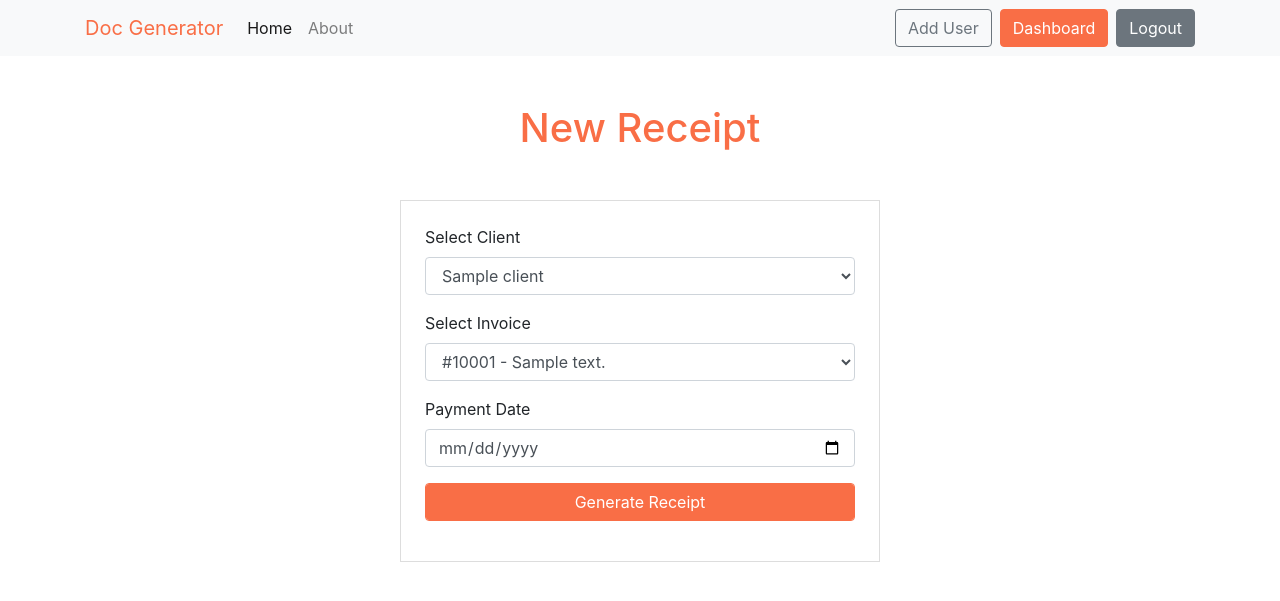
After one commit to prashantgrg01/doc-generator, a Flask app: page /receipt/new in a window 1280 px wide. The commit adds this page. Shown: the top 601 px of the page. Run offline with Flask 2, Linux system fonts and the light colour scheme; a user stored in the database is signed in; tables that the repository leaves empty hold one stand-in row (values such as "Sample post"); some libraries are stand-ins or nearby versions.

Commit message:
added client feature and receipt generation feature

```diff
--- a/app/__init__.py
+++ b/app/__init__.py
@@ -7,7 +7,8 @@ from flask_login import LoginManager
 app = Flask(__name__)
 app.config["SECRET_KEY"] = "secretkey"
 app.config["SQLALCHEMY_DATABASE_URI"] = "sqlite:///../site.db"
-app.config["INVOICE_FOLDER"] = os.path.dirname(os.path.abspath(__file__)) + "/generated_docs/"
+app.config["INVOICE_FOLDER"] = os.path.dirname(os.path.abspath(__file__)) + "/generated_docs/invoices/"
+app.config["RECEIPT_FOLDER"] = os.path.dirname(os.path.abspath(__file__)) + "/generated_docs/receipts/"
 db = SQLAlchemy(app)
 bcrypt = Bcrypt(app)
 login_manager = LoginManager(app)
--- a/app/forms.py
+++ b/app/forms.py
@@ -1,10 +1,10 @@
 from flask_wtf import FlaskForm
-from wtforms import Form, FieldList, FormField, IntegerField, StringField, PasswordField, SubmitField, BooleanField
-from wtforms.fields.html5 import EmailField
+from wtforms import Form, FieldList, FormField, IntegerField, StringField, PasswordField, SubmitField, BooleanField, SelectField
+from wtforms.fields.html5 import EmailField, DateField
 from wtforms.validators import DataRequired, Length, Email, EqualTo
 from app.models import User
 
-# Registration Form
+# User Registration Form
 class RegistrationForm(FlaskForm):
   username = StringField("Username", validators=[DataRequired(), Length(min=2, max=20)])
   email = EmailField("Email", validators=[DataRequired(), Email()])
@@ -24,12 +24,28 @@ class RegistrationForm(FlaskForm):
     if user:
       raise ValidationError("Email already exists! Please choose a different one.")
 
-# Login Form
+# User Login Form
 class LoginForm(FlaskForm):
   email = EmailField("Email", validators=[DataRequired(), Email()])
   password = PasswordField("Password", validators=[DataRequired()])
   remember = BooleanField("Remember Me")
   submit = SubmitField("Login")
+
+# Client Registration Form
+class NewClientForm(FlaskForm):
+  name = StringField("Client Name", validators=[DataRequired()])
+  business = StringField("Client Business", validators=[DataRequired()])
+  email = EmailField("Client Email", validators=[DataRequired(), Email()])
+  address = StringField("Client Address", validators=[DataRequired()])
+  submit = SubmitField("Add Client")
+
+# Edit Client Form
+class EditClientForm(FlaskForm):
+  name = StringField("Client Name", validators=[DataRequired()])
+  business = StringField("Client Business", validators=[DataRequired()])
+  email = EmailField("Client Email", validators=[DataRequired(), Email()])
+  address = StringField("Client Address", validators=[DataRequired()])
+  submit = SubmitField("Edit Client")
 
 # Invoice Item Form
 class InvoiceItemForm(Form):
@@ -38,13 +54,17 @@ class InvoiceItemForm(Form):
 
 # Invoice Form
 class InvoiceForm(FlaskForm):
-  client_name = StringField("Client Name", validators=[DataRequired()])
-  client_business = StringField("Client Business", validators=[DataRequired()])
-  client_email = EmailField("Email", validators=[DataRequired(), Email()])
-  client_address = StringField("Client Address", validators=[DataRequired()])
+  client_id = SelectField("Select Client", coerce=int)
   invoice_items = FieldList(
     FormField(InvoiceItemForm),
     min_entries=1,
     max_entries=5
   )
-  submit = SubmitField("Add Invoice")
+  submit = SubmitField("Generate Invoice")
+
+# Receipt Form
+class ReceiptForm(FlaskForm):
+  client_id = SelectField("Select Client", coerce=int)
+  invoice_id = SelectField("Select Invoice", coerce=int)
+  payment_date = DateField("Payment Date", validators=[DataRequired()])
+  submit = SubmitField("Generate Receipt")
--- a/app/routes.py
+++ b/app/routes.py
@@ -1,11 +1,11 @@
 import os
-from flask import render_template, url_for, redirect, flash, request, abort, send_from_directory
+from flask import render_template, url_for, redirect, flash, request, abort, send_from_directory, jsonify
 from flask_login import login_user, logout_user, current_user, login_required
 from docxtpl import DocxTemplate
 from datetime import datetime
 from app import app, db, bcrypt
-from app.forms import RegistrationForm, LoginForm, InvoiceForm
-from app.models import User, Invoice, InvoiceItem
+from app.forms import RegistrationForm, LoginForm, NewClientForm, EditClientForm, InvoiceForm, ReceiptForm
+from app.models import User, Client, Invoice, InvoiceItem, Receipt
 
 # Homepage Route
 @app.route("/")
@@ -18,7 +18,7 @@ def about():
   return render_template("about.html")
 
 # New User Registration Route
-@app.route("/users/new", methods=["GET", "POST"])
+@app.route("/user/new", methods=["GET", "POST"])
 def register_user():
   form = RegistrationForm()
   if form.validate_on_submit():
@@ -59,7 +59,7 @@ def login():
   return render_template("login.html", data={ "form": form })
 
 # Logout Route
-@app.route("/logout", methods=["GET", "POST"])
+@app.route("/logout")
 @login_required
 def logout():
   logout_user()
@@ -69,11 +69,64 @@ def logout():
 @app.route("/dashboard")
 @login_required
 def dashboard():
+  clients = Client.query.all()
   invoices = Invoice.query.all()
-  return render_template("dashboard.html", data={ "invoices": invoices })
+  receipts = Receipt.query.all()
+  return render_template("dashboard.html", data={ "clients": clients, "invoices": invoices, "receipts": receipts })
+
+# Client Dashboard Route
+@app.route("/client/")
+@login_required
+def client_dashboard():
+  clients = Client.query.order_by(Client.created_on.desc()).all()
+  # Amend the client id for display
+  for client in clients:
+    client.id = client.id + 10000
+  return render_template("client_dashboard.html", data={ "clients": clients })
+
+# New Client Registration Route
+@app.route("/client/new", methods=["GET", "POST"])
+def new_client():
+  form = NewClientForm()
+  if form.validate_on_submit():
+    # Create new client
+    new_client = Client(name=form.name.data, business=form.business.data, email=form.email.data, address=form.address.data)
+    # Save the new client to the database
+    db.session.add(new_client)
+    db.session.commit()
+    # Show the new client created success message and redirect them to the client dashboard
+    flash(f"New client {form.name.data} added!", "success")
+    return redirect(url_for("client_dashboard"))
+  return render_template("new_client.html", data={ "form": form })
+
+# Edit Client Route
+@app.route("/client/edit/<int:client_id>", methods=["GET", "POST"])
+def edit_client(client_id):
+  # Calculate the client id
+  client_id = client_id - 10000
+  # Retrive the associated client from the database
+  client = Client.query.get_or_404(client_id)
+
+  form = EditClientForm()
+  if form.validate_on_submit():
+    # Update the client with new field values
+    client.name = form.name.data
+    client.business = form.business.data
+    client.email = form.email.data
+    client.address = form.address.data
+    # Save the updated client to the database
+    db.session.commit()
+    # Show the new client created success message and redirect them to the client dashboard
+    flash(f"Client details updated successfully!", "success")
+  elif request.method == "GET":
+    form.name.data = client.name
+    form.business.data = client.business
+    form.email.data = client.email
+    form.address.data = client.address
+  return render_template("edit_client.html", data={ "form": form })
 
 # Invoices Dashboard Route
-@app.route("/invoices/")
+@app.route("/invoice/")
 @login_required
 def invoice_dashboard():
   invoices = Invoice.query.order_by(Invoice.issue_date.desc()).all()
@@ -81,48 +134,6 @@ def invoice_dashboard():
   for invoice in invoices:
     invoice.id = invoice.id + 10000
   return render_template("invoice_dashboard.html", data={ "invoices": invoices })
-
-# New Invoice Route
-@app.route("/invoices/new", methods=["GET", "POST"])
-@login_required
-def new_invoice():
-  form = InvoiceForm()
-  if form.validate_on_submit():
-    # Get all the values from the form fields
-    client_name = form.client_name.data
-    client_business = form.client_business.data
-    client_email = form.client_email.data
-    client_address = form.client_address.data
-
-    # Create new invoice
-    invoice = Invoice(client_name=client_name, client_business=client_business, client_email=client_email, client_address=client_address, user=current_user)
-    db.session.add(invoice)
-    db.session.commit()
-
-    # Initialize sub_total
-    sub_total = 0
-    # Loop through all the invoice_items in the form
-    for invoice_item in form.invoice_items.data:
-      # Create new invoice item
-      new_invoice_item = InvoiceItem(description=invoice_item["item_description"], cost=invoice_item["item_cost"], invoice=invoice)
-      db.session.add(new_invoice_item)
-      db.session.commit()
-      # Add item to our sub_total
-      sub_total += int(invoice_item["item_cost"])
-
-    # Update sub_total, gst_total and invoice_total for the current invoice
-    invoice.sub_total = sub_total
-    invoice.gst_total = int(0.1 * sub_total)
-    invoice.invoice_total = sub_total
-    db.session.commit()
-
-    # Generate and save the invoice to a temporary folder
-    generate_and_save_invoice(invoice)
-
-    # Show the invoice created message
-    flash(f"New invoice generated!", "success")
-    return redirect(url_for("invoice_dashboard"))
-  return render_template("new_invoice.html", data={ "form": form })
 
 # Function to generate and save invoice
 def generate_and_save_invoice(invoice):
@@ -138,9 +149,9 @@ def generate_and_save_invoice(invoice):
   # Create our document context
   context = {
     "invoice_id": str(invoice.id + 10000),
-    "client_name": invoice.client_name,
-    "client_email": invoice.client_email,
-    "client_address": invoice.client_address,
+    "client_name": invoice.client.name,
+    "client_email": invoice.client.email,
+    "client_address": invoice.client.address,
     "issue_date": invoice.issue_date.strftime("%B %d, %Y"),
     "due_date": "On Receipt",
     "row_contents": invoice_items,
@@ -154,17 +165,63 @@ def generate_and_save_invoice(invoice):
   # Render the document template by integrating it with our document context
   document.render(context)
   # Save the document
-  document.save("app/generated_docs/invoice_" + str(invoice.id + 10000) + ".docx")
+  document.save("app/generated_docs/invoices/invoice_" + str(invoice.id + 10000) + ".docx")
+
+# New Invoice Route
+@app.route("/invoice/new", methods=["GET", "POST"])
+@login_required
+def new_invoice():
+  # Initialize the invoice form
+  form = InvoiceForm()
+  # Get the list of all the clients from the database
+  clients = Client.query.order_by(Client.created_on.desc()).all()
+  # Dynamically assign the choices for the client field of the invoice
+  form.client_id.choices = [(c.id, c.name) for c in clients]
+
+  if form.validate_on_submit():
+    # Get the client id from the form fields
+    client_id = form.client_id.data
+    client = Client.query.get(client_id)
+
+    # Create new invoice
+    invoice = Invoice(client=client, user=current_user)
+    db.session.add(invoice)
+    db.session.commit()
+
+    # Initialize sub_total
+    sub_total = 0
+    # Loop through all the invoice_items in the form
+    for invoice_item in form.invoice_items.data:
+      # Create new invoice item
+      new_invoice_item = InvoiceItem(description=invoice_item["item_description"], cost=invoice_item["item_cost"], invoice=invoice)
+      db.session.add(new_invoice_item)
+      db.session.commit()
+      # Add item to our sub_total
+      sub_total += int(invoice_item["item_cost"])
+
+    # Update sub_total, 10% gst_total and invoice_total for the current invoice
+    invoice.sub_total = sub_total
+    invoice.gst_total = int(0.1 * sub_total)
+    invoice.invoice_total = sub_total
+    db.session.commit()
+
+    # Generate and save the invoice to a temporary folder
+    generate_and_save_invoice(invoice)
+
+    # Show the invoice created message
+    flash(f"New invoice generated!", "success")
+    return redirect(url_for("invoice_dashboard"))
+  return render_template("new_invoice.html", data={ "form": form, "clients": clients })
 
 # Download Generated Invoice Route
-@app.route("/invoices/generated/<int:invoice_id>")
+@app.route("/invoice/download/<int:invoice_id>")
 def download_invoice(invoice_id):
   # Create the invoice filename
   filename = "invoice_" + str(invoice_id) + ".docx"
   try:
     # Check if the invoice already exists
     if not os.path.exists(app.config["INVOICE_FOLDER"] + filename):
-      # Retreve the invoice details from the database based on the invoice id
+      # Retrieve the invoice details from the database based on the invoice id
       invoice = Invoice.query.get(int(invoice_id) - 10000)
       # Generate and save the invoice to a temporary folder
       generate_and_save_invoice(invoice)
@@ -172,3 +229,111 @@ def download_invoice(invoice_id):
     return send_from_directory(app.config["INVOICE_FOLDER"], filename=filename, as_attachment=True)
   except FileNotFoundError:
     abort(404)
+
+# Receipts Dashboard Route
+@app.route("/receipt/")
+@login_required
+def receipt_dashboard():
+  receipts = Receipt.query.order_by(Receipt.issue_date.desc()).all()
+  # Amend the receipt id for display
+  for receipt in receipts:
+    receipt.id = receipt.id + 10000
+  return render_template("receipt_dashboard.html", data={ "receipts": receipts })
+
+# New Receipt Route
+@app.route("/receipt/new", methods=["GET", "POST"])
+@login_required
+def new_receipt():
+  # Initialize the receipt form
+  form = ReceiptForm()
+
+  # Get the list of all the clients from the database
+  clients = Client.query.order_by(Client.created_on.desc()).all()
+  # Dynamically assign the choices for the client field of the receipt
+  form.client_id.choices = [(c.id, c.name) for c in clients]
+
+  # Used form.submit.data instead of form.validate_on_submit() due to a weird validation issue with the invoice field selection
+  if form.submit.data:
+    # Get the client id and invoice id from the form fields
+    client_id = form.client_id.data
+    client = Client.query.get(client_id)
+    invoice_id = form.invoice_id.data
+    invoice = Invoice.query.get(invoice_id)
+
+    # Create new receipt
+    receipt = Receipt(payment_date=form.payment_date.data, invoice=invoice, client=client, user=current_user)
+    db.session.add(receipt)
+    db.session.commit()
+
+    # Generate and save the receipt to a temporary folder
+    generate_and_save_receipt(receipt)
+
+    # Show the receipt created message
+    flash(f"New receipt generated!", "success")
+    return redirect(url_for("receipt_dashboard"))
+  return render_template("new_receipt.html", data={ "form": form, "clients": clients })
+
+# API for Receipt Invoice Options
+@app.route("/api/client/<int:client_id>/invoices", methods=["GET"])
+@login_required
+def receipt_options(client_id):
+  # Get the list of all the invoices for the given client
+  client = Client.query.get_or_404(client_id)
+  # Create a list of invoice options for the given client
+  invoice_options = []
+  for invoice in client.invoices:
+    label = "#" + str(invoice.id + 10000) + " - "
+    for invoice_item in invoice.invoice_items:
+      label += invoice_item.description + ", "
+    invoice_options.append({ "id": invoice.id, "label": label[:-2] })
+  return jsonify({ "options": invoice_options })
+
+# Function to generate and save receipt
+def generate_and_save_receipt(receipt):
+  # Create invoice items for our document context
+  invoice_items = []
+  for item in receipt.invoice.invoice_items:
+    invoice_item = {
+      "id": str(receipt.invoice.id + 10000),
+      "description": item.description,
+      "total_cost": "$" + str(format(item.cost, ".2f"))
+    }
+    invoice_items.append(invoice_item)
+
+  # Create our document context
+  context = {
+    "receipt_id": str(receipt.id + 10000),
+    "client_name": receipt.client.name,
+    "client_email": receipt.client.email,
+    "client_address": receipt.client.address,
+    "issue_date": receipt.issue_date.strftime("%B %d, %Y"),
+    "payment_date": receipt.payment_date.strftime("%B %d, %Y"),
+    "row_contents": invoice_items,
+    "sub_total": "$" + str(format(receipt.invoice.sub_total, ".2f")),
+    "gst_total": "$" + str(format(receipt.invoice.gst_total, ".2f")),
+    "invoice_total": "$" + str(format(receipt.invoice.invoice_total, ".2f"))
+  }
+
+  # Open the document template
+  document = DocxTemplate("app/doc_templates/receipt_template.docx")
+  # Render the document template by integrating it with our document context
+  document.render(context)
+  # Save the document
+  document.save("app/generated_docs/receipts/receipt_" + str(receipt.id + 10000) + ".docx")
+
+# Download Generated Receipt Route
+@app.route("/receipt/download/<int:receipt_id>")
+def download_receipt(receipt_id):
+  # Create the receipt filename
+  filename = "receipt_" + str(receipt_id) + ".docx"
+  try:
+    # Check if the receipt already exists
+    if not os.path.exists(app.config["RECEIPT_FOLDER"] + filename):
+      # Retrieve the receipt details from the database based on the receipt id
+      receipt = Receipt.query.get(int(receipt_id) - 10000)
+      # Generate and save the receipt to a temporary folder
+      generate_and_save_receipt(receipt)
+    # Send the file to the user
+    return send_from_directory(app.config["RECEIPT_FOLDER"], filename=filename, as_attachment=True)
+  except FileNotFoundError:
+    abort(404)
--- a/app/templates/invoice_dashboard.html
+++ b/app/templates/invoice_dashboard.html
@@ -3,7 +3,6 @@
 {% block content %}
 <h1 class="text-center my-5 text-info">Invoice List</h1>
 
-<!-- <h3 class="mb-3">Invoice List</h3> -->
 <a href="{{ url_for('new_invoice') }}" class="btn btn-sm btn-info mb-4">New Invoice</a>
 
 <table class="table table-striped">
@@ -20,7 +19,7 @@
     {% for invoice in data.invoices %}
     <tr>
       <td>{{ invoice.id }}</td>
-      <td>{{ invoice.client_name }}</td>
+      <td>{{ invoice.client.name }}</td>
       <td>{{ invoice.issue_date.strftime("%B %d, %Y") }}</td>
       <td>{{ invoice.user.username }}</td>
       <td><a href="{{ url_for('download_invoice', invoice_id=invoice.id) }}" class="btn btn-info btn-sm">Download Invoice</a></td>
--- /dev/null
+++ b/app/templates/new_receipt.html
@@ -0,0 +1,98 @@
+{% extends "layout.html" %}
+
+{% block content %}
+<section class="container">
+  <h1 class="text-center my-5 text-info">New Receipt</h1>
+  <form method="POST" action="" style="max-width: 30rem; margin: auto">
+    {{ data.form.hidden_tag() }}
+    <fieldset class="form-group p-4" style="border: 1px solid #ddd">
+      <div class="form-group">
+        <!-- Show client_id field label -->
+        {{ data.form.client_id.label(class="form-control-label") }}
+        <!-- Show client_id field -->
+        {% if data.form.client_id.errors %}
+          {{ data.form.client_id(class="form-control is-invalid") }}
+          <div class="invalid-feedback">
+            {% for error in data.form.client_id.errors %}
+              <span>{{ error }}</span>
+            {% endfor %}
+          </div>
+        {% else %}
+          {{ data.form.client_id(class="form-control") }}
+        {% endif %}
+      </div>
+
+      <div class="form-group">
+        <!-- Show invoice_id field label -->
+        {{ data.form.invoice_id.label(class="form-control-label") }}
+        <!-- Show invoice_id field -->
+        {% if data.form.invoice_id.errors %}
+          {{ data.form.invoice_id(class="form-control is-invalid") }}
+          <div class="invalid-feedback">
+            {% for error in data.form.invoice_id.errors %}
+              <span>{{ error }}</span>
+            {% endfor %}
+          </div>
+        {% else %}
+          {{ data.form.invoice_id(class="form-control") }}
+        {% endif %}
+      </div>
+
+      <div class="form-group">
+        <!-- Show payment date field label -->
+        {{ data.form.payment_date.label(class="form-control-label") }}
+        <!-- Show payment date field -->
+        {% if data.form.payment_date.errors %}
+          {{ data.form.payment_date(class="form-control is-invalid") }}
+          <div class="invalid-feedback">
+            {% for error in data.form.payment_date.errors %}
+              <span>{{ error }}</span>
+            {% endfor %}
+          </div>
+        {% else %}
+          {{ data.form.payment_date(class="form-control") }}
+        {% endif %}
+      </div>
+
+      <div class="form-group">
+        <!-- Show submit field -->
+        {{ data.form.submit(class="form-control btn-info") }}
+      </div>
+    </fieldset>
+  </form>
+</section>
+
+<script>
+  // Function to populate the invoice options based on the selected client id
+  function fetchInvoiceOptions(client_id) {
+    let get_invoice_options = fetch("http://localhost:5000/api/client/" + client_id.toString() + "/invoices");
+    get_invoice_options.then(res => res.json())
+    .then(data => {
+      // Grab the select invoice field
+      select_invoice_field = document.querySelector("#invoice_id");
+      // Clear all the options
+      select_invoice_field.innerHTML = "";
+      // For each invoice field option, create the option element for it and append it to the select invoice field
+      data.options.forEach(item => {
+        invoice_option = document.createElement("option");
+        invoice_option.setAttribute("value", item.id);
+        invoice_option.innerText = item.label;
+        select_invoice_field.appendChild(invoice_option);
+      });
+    });
+  }
+
+  // Function to handle the client selection changes
+  function selectClientHandler(e) {
+    client_id = e.target.value;
+    fetchInvoiceOptions(client_id);
+  }
+
+  // Grab the select client field
+  select_client_field = document.querySelector("#client_id");
+  // Attach a handler function for the client selection changed event
+  select_client_field.addEventListener("change", selectClientHandler);
+  // Intialize the invoice options for the selected client during the first page load
+  fetchInvoiceOptions(select_client_field.value);
+</script>
+{% endblock %}
```
Also changed, not shown: app/models.py (+32 -5 lines), app/templates/client_dashboard.html (added, +31 -0 lines), app/templates/dashboard.html (+14 -5 lines), app/templates/edit_client.html (added, +77 -0 lines), app/templates/new_client.html (added, +77 -0 lines), app/templates/new_invoice.html (+7 -52 lines), app/templates/receipt_dashboard.html (added, +32 -0 lines), 2 other files.
